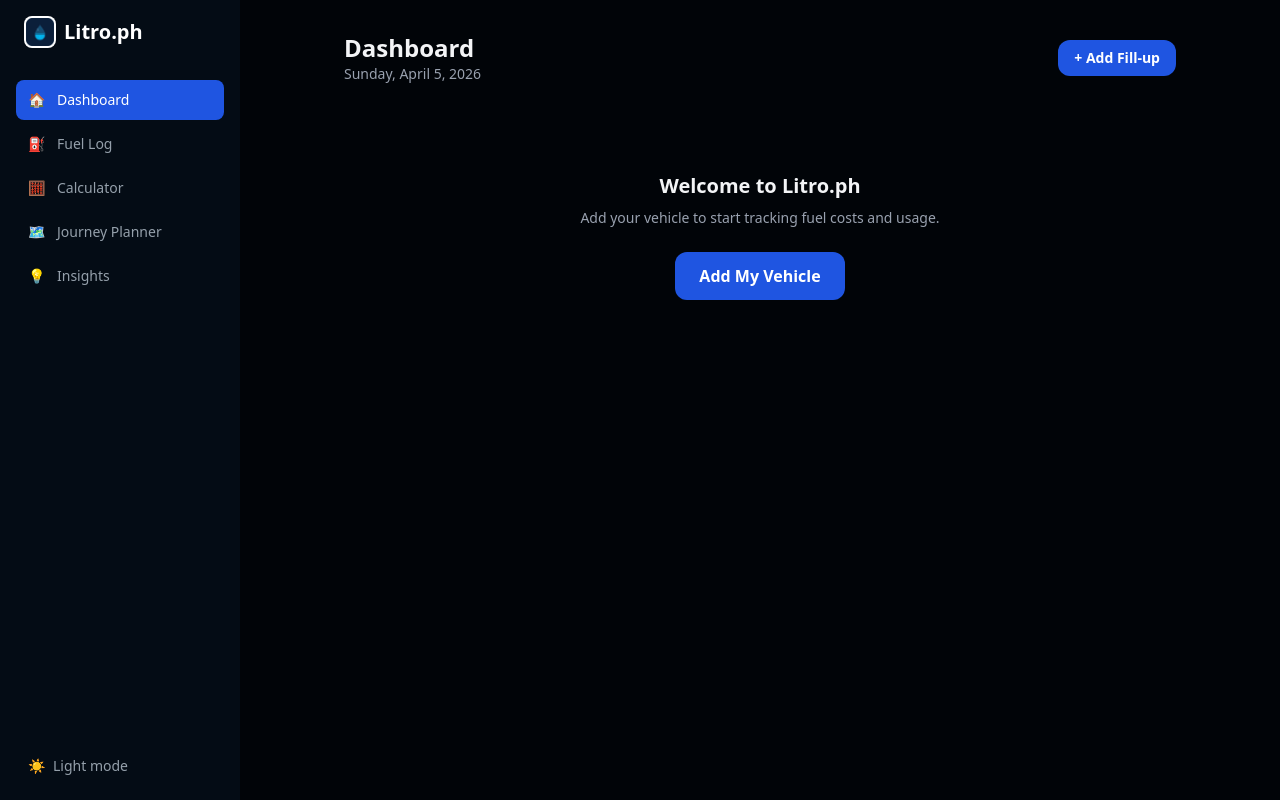
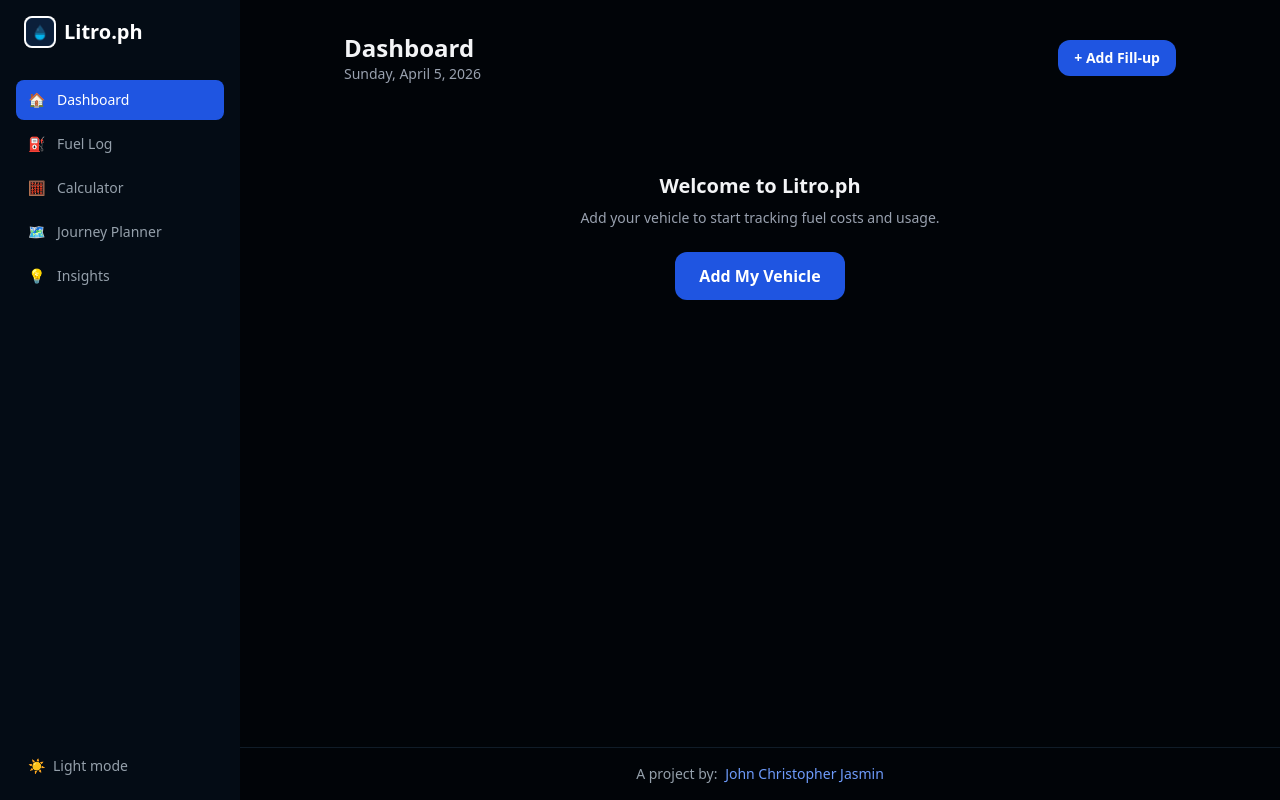
Before and after one commit to jaycee76/smart-driver-assistant, a Nuxt app: page / in a window 1280 px wide. Built offline with nearby package versions, Linux system fonts and the light colour scheme.

Commit message:
add temporary signature

```diff
--- a/app/layouts/default.vue
+++ b/app/layouts/default.vue
@@ -57,7 +57,7 @@ watchEffect(() => {
     </aside>
 
     <!-- Main content -->
-    <main class="flex-1 md:ml-60 pb-20 md:pb-0">
+    <main class="flex-1 md:ml-60 min-h-screen flex flex-col pb-20 md:pb-0">
       <!-- Mobile top bar -->
       <div class="md:hidden flex items-center justify-between px-4 py-3 bg-surface-900 text-white">
         <div class="flex items-center gap-2">
@@ -82,7 +82,23 @@ watchEffect(() => {
           </button>
         </label>
       </div>
-      <slot />
+      <div class="flex-1">
+        <slot />
+      </div>
+
+      <footer class="px-4 py-4 md:px-8 text-center border-t border-gray-200 dark:border-surface-800">
+        <p class="text-sm text-gray-500 dark:text-surface-300">
+          A project by:
+          <a
+            href="https://jcajasmin.vercel.app/"
+            target="_blank"
+            rel="noopener noreferrer"
+            class="font-medium text-primary-600 dark:text-primary-400 hover:underline ml-1"
+          >
+            John Christopher Jasmin
+          </a>
+        </p>
+      </footer>
     </main>
 
     <!-- Bottom nav (mobile) -->
```
